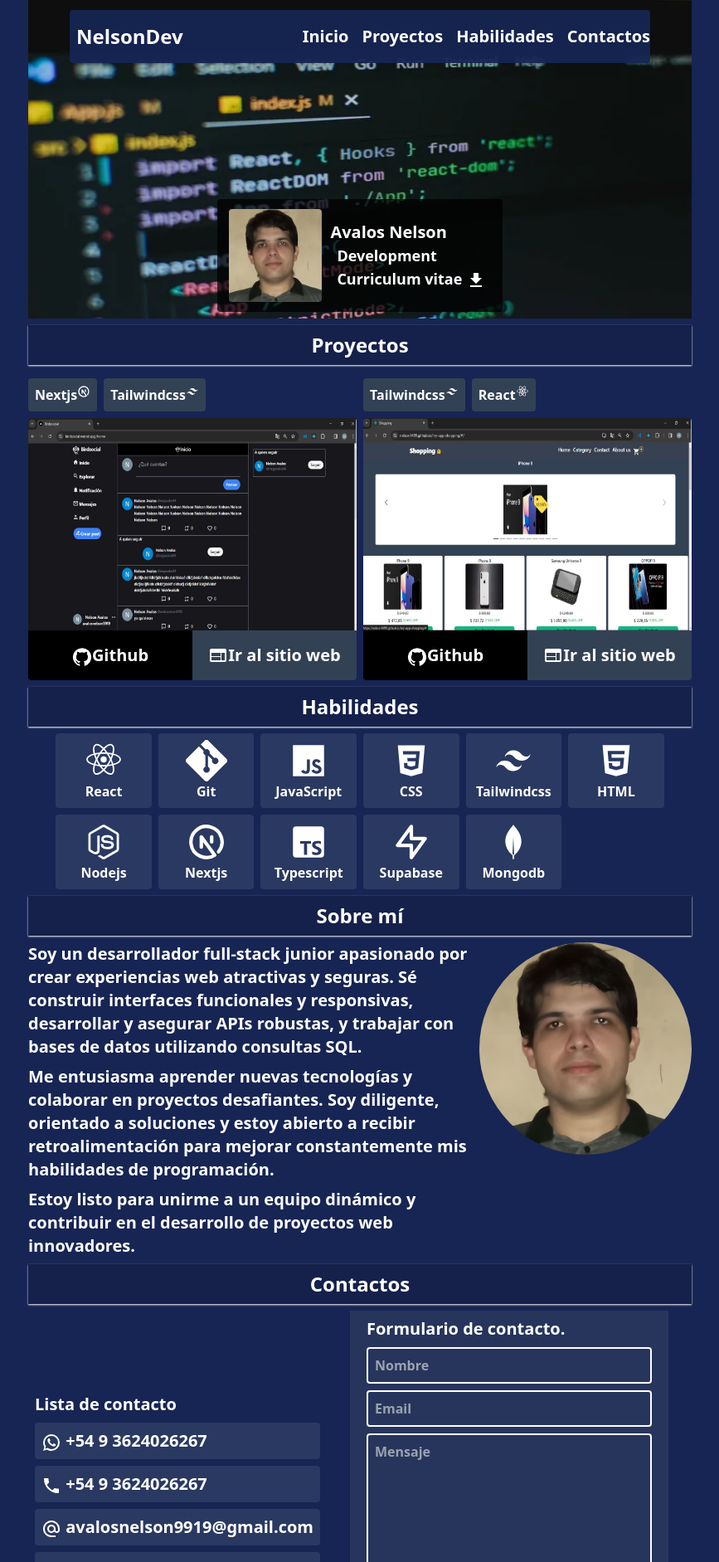
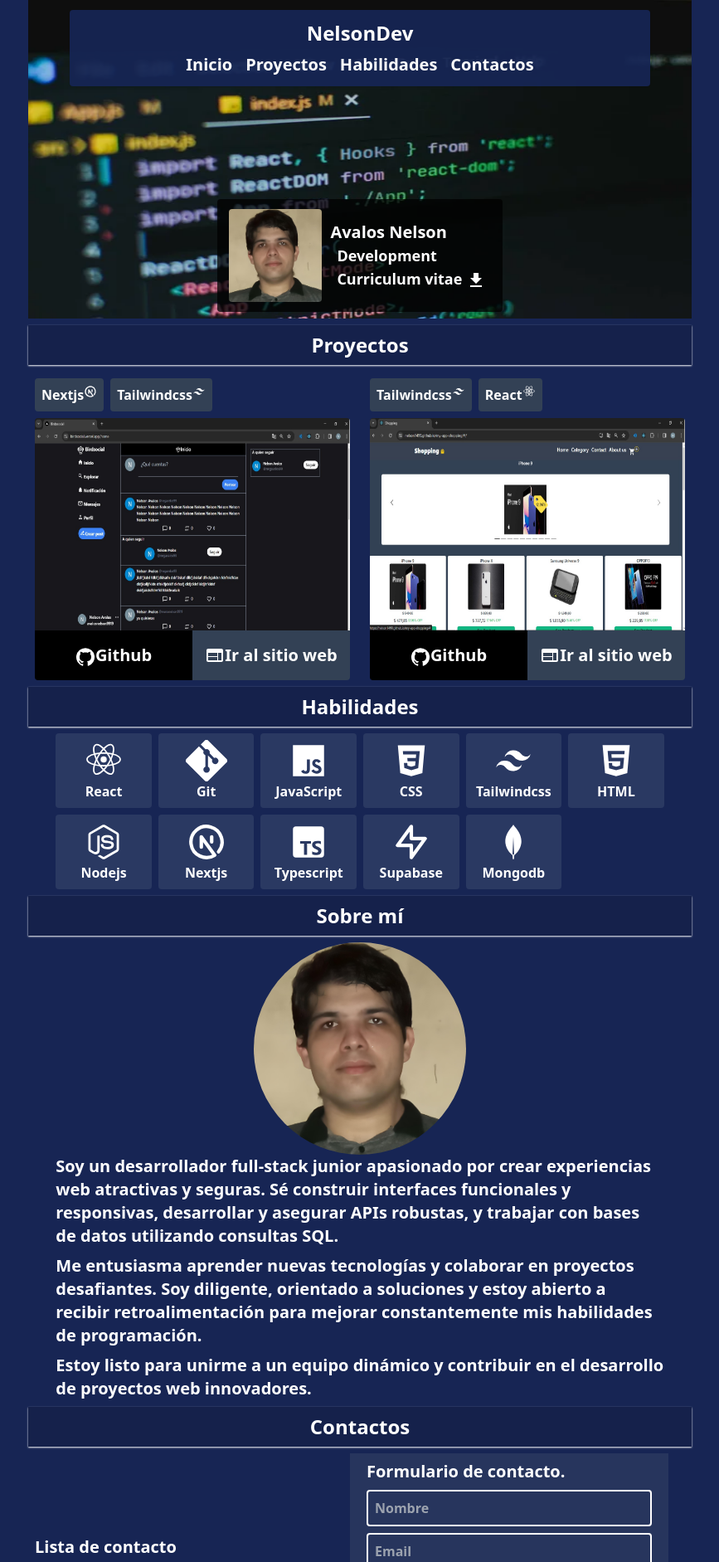
Before and after one commit to Nelson1499/portafolio, a React (Create React App) app: page /#/ in a window 1280 px wide. Before the commit this address led to /#/project. Shown: the top 1883 px of the page at 83% size, without its empty margins (206-1073 px from the left). Built offline with nearby package versions, Linux system fonts and the light colour scheme; no server answers.

Commit message:
cambios en el navbar y en el about me

```diff
--- a/src/components/container/AboutMeContainer.jsx
+++ b/src/components/container/AboutMeContainer.jsx
@@ -7,9 +7,9 @@ const AboutMeContainer = () => {
       <div className="bg-black shadow-white shadow-sm bg-opacity-10 py-2 text-center">
         <h3 className="text-2xl font-bold m-auto">Sobre mí</h3>
       </div>
-      <section className="text-xl m-auto my-2 flex">
-        <div className="space-y-2 break-words">
-          <p>
+      <section className="text-xl m-auto my-2 w-11/12 items-center flex-col-reverse flex">
+        <article className="space-y-2 break-words text-pretty">
+          <p c>
             Soy un desarrollador full-stack junior apasionado por crear
             experiencias web atractivas y seguras. Sé construir interfaces
             funcionales y responsivas, desarrollar y asegurar APIs robustas, y
@@ -25,8 +25,8 @@ const AboutMeContainer = () => {
             Estoy listo para unirme a un equipo dinámico y contribuir en el
             desarrollo de proyectos web innovadores.
           </p>
-        </div>
-        <img src={perfil} alt="perfil" className="w-64 h-64 rounded-full object-cover" />
+        </article>
+        <img src={perfil} alt="perfil" className="w-64 h-64 rounded-full object-cover m-auto" />
       </section>
     </div>
   );
--- a/src/components/container/ProjectContainer.jsx
+++ b/src/components/container/ProjectContainer.jsx
@@ -20,7 +20,7 @@ const ProjectContainer = () => {
         {projects.map((item, i) => (
           <div
             key={i}
-            className="m-auto rounded"
+            className="mx-2 rounded"
             onMouseEnter={() => handleMouseEnter(i)}
             onMouseLeave={handleMouseLeave}
           >
@@ -33,7 +33,7 @@ const ProjectContainer = () => {
               ))}
             </section>
             <div className="relative cursor-pointer">
-              <section className="">
+              <section >
                 <img
                   key={i}
                   src={item.Imagen}
--- a/src/components/shared/Navbar.jsx
+++ b/src/components/shared/Navbar.jsx
@@ -1,9 +1,9 @@
 const Navbar = () => {
   return (
-    <div className="bg-blue-950 bg-opacity-95 py-2 shadow-sm fixed top-3 rounded w-[95%] md:w-[700px] z-10 text-white m-auto">
+    <div className="bg-blue-950 bg-opacity-95 p-1 shadow-sm fixed top-3 rounded w-[95%] md:w-[700px] z-10 text-white m-auto">
       <nav className="font-semibold text-xl transition-shadow duration-300">
-        <ul className="flex justify-between py-2 container mx-auto">
-          <a href="#">
+        <ul className="flex-col gap-y-2 flex justify-between items-center py-2 container mx-auto">
+          <a href="#" className="m-auto">
             <h3 className="text-xl md:text-2xl mx-2">NelsonDev</h3>
           </a>
           <div className="flex items-center space-x-2 text-base md:text-xl md:space-x-4">
@@ -19,7 +19,7 @@ const Navbar = () => {
               </li>
             </a>
             <a href="#contact">
-              <li className=" cursor-pointer hover:text-blue-500">Contactos</li>
+              <li className="cursor-pointer hover:text-blue-500">Contactos</li>
             </a>
           </div>
         </ul>
```
